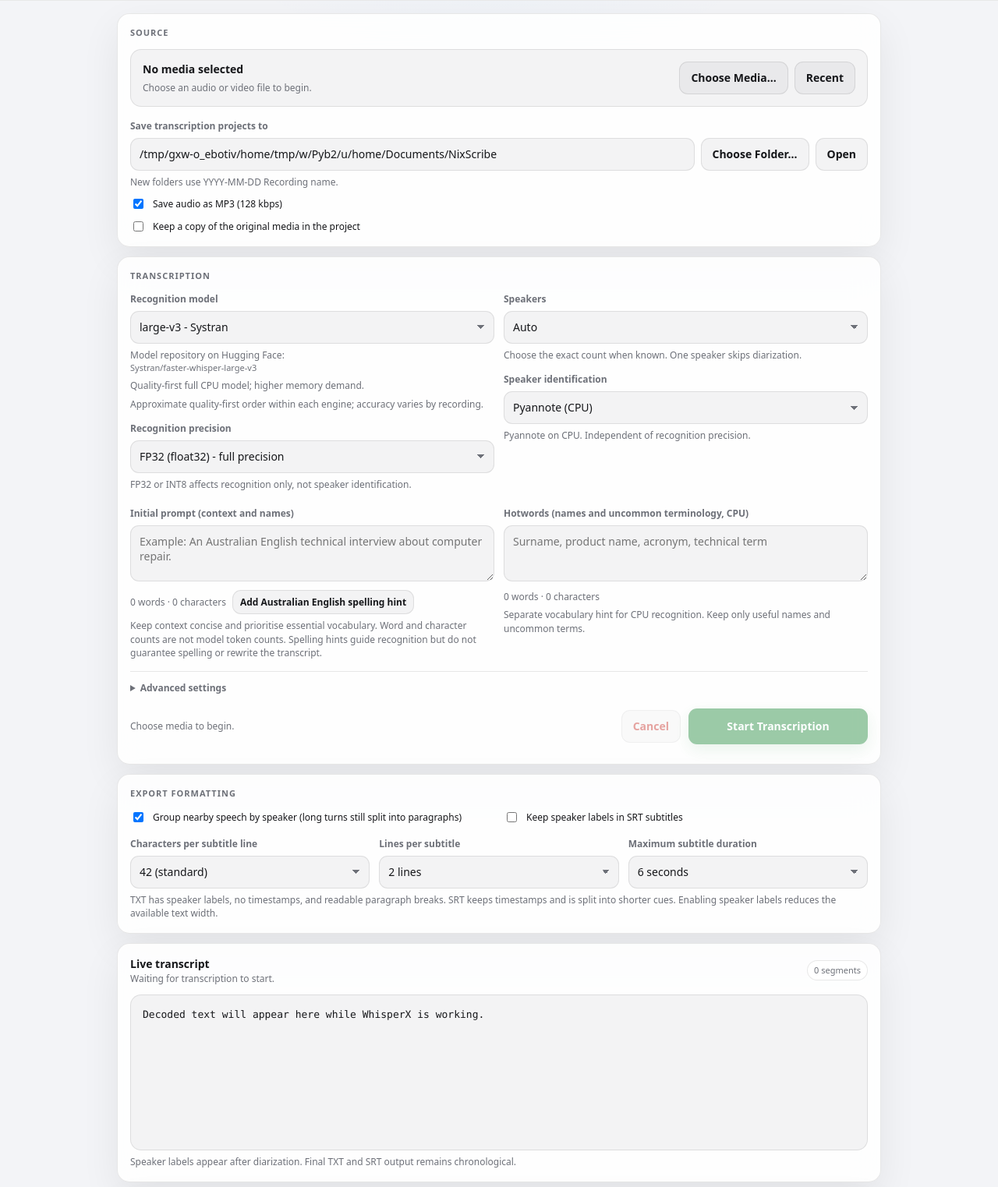
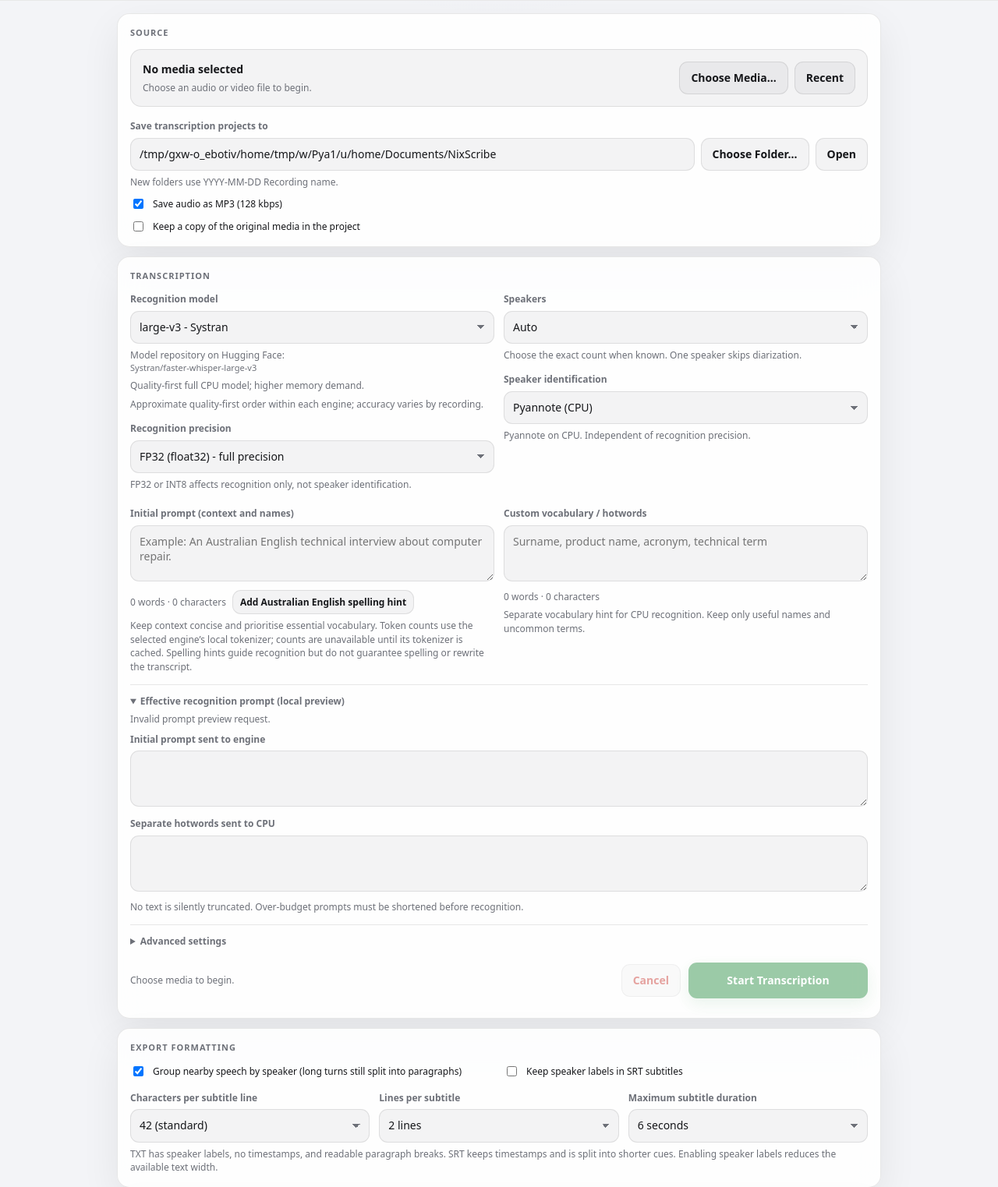
Before and after one commit to NixMcRetro/NixScribe, a Flask app: page / in a window 1280 px wide. Shown: the part 71-1594 px from the top of the page at 78% size. Run offline with Flask 3, Linux system fonts and the light colour scheme; data that the repository does not hold is empty; some libraries are stand-ins or nearby versions.

Commit message:
Prepare backend-specific vocabulary prompts with local tokenizer validation

```diff
--- a/app.py
+++ b/app.py
@@ -31,6 +31,8 @@ from app_config import (DEFAULT_MODEL, MODEL_IDS, MODELS, MODEL_REPOSITORIES, VE
                         MLX_CPU_FALLBACK, preferred_model, apple_silicon)
 from mlx_backend import transcribe_mlx
 from model_cache import prepare_model, repository_for
+from prompt_handling import (PromptError, prepare_prompt, require_prompt,
+                             prompt_fields, prompt_metadata)
 from audio_export import export_mp3, mp3_destination
 from activity_log import export_activity_log
 from app_config import MODEL_DESCRIPTIONS
@@ -672,11 +674,20 @@ def _run_job(config: dict[str, Any]) -> None:
             _cancel_if_requested()
             return path
 
+        def prompt_for_attempt():
+            plan = require_prompt(prepare_prompt(
+                model_id, config["initial_prompt"], config["hotwords"],
+                snapshot=model_path))
+            _append_log("Recognition prompt: " + json.dumps(prompt_metadata(plan), sort_keys=True)
+                        + "; condition_on_previous_text=False")
+            return plan
+
         is_mlx = model_id in MLX_REPOSITORIES
         if is_mlx:
             attempt_started = time.monotonic()
             try:
                 model_path = prepare_selected_model()
+                prompt_plan = prompt_for_attempt()
                 asr_started = time.monotonic()
                 _update(stage="GPU recognition", detail="Loading the cached MLX model and transcribing on Apple GPU…",
                         stage_percent=0.0, overall_percent=8.0,
@@ -684,10 +695,10 @@ def _run_job(config: dict[str, Any]) -> None:
                 _append_log(f"MLX Apple GPU model: {MLX_REPOSITORIES[model_id]} (configured FP16)")
                 result = transcribe_mlx(
                     working_input, model_id, model_path, len(audio) / 16000.0,
-                    config.get("initial_prompt", ""), _cancel_if_requested,
+                    prompt_plan["initial_prompt"], _cancel_if_requested,
                 )
                 _update(stage_percent=100.0, overall_percent=66.0)
-            except JobCancelled:
+            except (JobCancelled, PromptError):
                 raise
             except Exception as exc:
                 _cancel_if_requested()
@@ -701,6 +712,7 @@ def _run_job(config: dict[str, Any]) -> None:
 
         if not is_mlx:
             model_path = prepare_selected_model()
+            prompt_plan = prompt_for_attempt()
             asr_started = time.monotonic()
             compute_type = "float32" if requested_model in MLX_REPOSITORIES else config["compute_type"]
             asr_options = {
@@ -713,8 +725,8 @@ def _run_job(config: dict[str, Any]) -> None:
                 "log_prob_threshold": -1.0,
                 "no_speech_threshold": 0.6,
                 "condition_on_previous_text": False,
-                "initial_prompt": config.get("initial_prompt") or None,
-                "hotwords": config.get("hotwords") or None,
+                "initial_prompt": prompt_plan["initial_prompt"] or None,
+                "hotwords": prompt_plan["hotwords"] or None,
                 "suppress_tokens": [-1],
                 "suppress_numerals": False,
             }
@@ -773,7 +785,8 @@ def _run_job(config: dict[str, Any]) -> None:
                        "engine": "mlx" if is_mlx else "faster-whisper",
                        "device": "apple-gpu" if is_mlx else "cpu",
                        "configured_precision": "float16" if is_mlx else compute_type,
-                       "fallback": model_id != requested_model}
+                       "fallback": model_id != requested_model,
+                       "prompt": prompt_metadata(prompt_plan)}
         _update(recognition=recognition)
         _append_log(f"Recognition completed: model={model_id}, requested={requested_model}, "
                     f"engine={recognition['engine']}, device={recognition['device']}, "
@@ -1376,6 +1389,24 @@ def browse_projects():
         return jsonify({"ok": False, "error": str(exc)}), 500
 
 
+@app.post("/api/prompt-preview")
+def prompt_preview():
+    if not request.is_json or request.headers.get("X-NixScribe-Action") != "prompt-preview":
+        return jsonify({"error": "Invalid prompt preview request."}), 400
+    origin = request.headers.get("Origin")
+    if origin and origin != request.host_url.rstrip("/"):
+        return jsonify({"error": "Invalid prompt preview origin."}), 403
+    payload = request.get_json(silent=True)
+    if not isinstance(payload, dict):
+        return jsonify({"error": "Invalid prompt preview payload."}), 400
+    try:
+        initial, vocabulary = prompt_fields(payload)
+        plan = prepare_prompt(str(payload.get("model", preferred_model())), initial, vocabulary)
+        return jsonify(plan)
+    except PromptError as exc:
+        return jsonify({"error": str(exc)}), 400
+
+
 @app.post("/api/start")
 def start_job():
     payload = request.get_json(force=True, silent=False) or {}
@@ -1410,6 +1441,11 @@ def start_job():
         or srt_duration not in (3.0, 4.0, 6.0, 8.0)
     ):
         return jsonify({"ok": False, "error": "Unsupported subtitle formatting options."}), 400
+
+    try:
+        initial_prompt, hotwords = prompt_fields(payload)
+    except PromptError as exc:
+        return jsonify({"ok": False, "error": str(exc)}), 400
 
     config = {
         "input_file": input_file,
@@ -1429,8 +1465,8 @@ def start_job():
         "srt_chars_per_line": srt_width,
         "srt_max_lines": srt_lines,
         "srt_max_duration": srt_duration,
-        "initial_prompt": str(payload.get("initial_prompt", "")).strip(),
-        "hotwords": str(payload.get("hotwords", "")).strip(),
+        "initial_prompt": initial_prompt,
+        "hotwords": hotwords,
     }
 
     if config["diarization_device"] not in DIARIZATION_DEVICES:
@@ -1444,10 +1480,16 @@ def start_job():
     if config["model"] in MLX_REPOSITORIES:
         if not apple_silicon():
             return jsonify({"ok": False, "error": "MLX requires an Apple silicon Mac."}), 400
-        if config["hotwords"]:
-            return jsonify({"ok": False, "error": "MLX does not support the CPU hotwords setting. Use Context instead."}), 400
     if config["compute_type"] not in {"float32", "int8"}:
         return jsonify({"ok": False, "error": "Unsupported compute type."}), 400
+
+    try:
+        plan = prepare_prompt(config["model"], initial_prompt, hotwords)
+        if plan["available"]:
+            require_prompt(plan)
+        # An uncached CPU tokenizer is checked again after normal model preparation.
+    except PromptError as exc:
+        return jsonify({"ok": False, "error": str(exc)}), 400
 
     with state_lock:
         if STATE.get("running"):
@@ -1475,7 +1517,7 @@ def start_job():
             diarization_actual=None,
             error=None,
             detected_speakers=[],
-            settings=config,
+            settings={k: v for k, v in config.items() if k not in ("initial_prompt", "hotwords")},
         )
         try:
             threading.Thread(target=_run_job, args=(config,), daemon=True).start()
--- a/templates/index.html
+++ b/templates/index.html
@@ -378,16 +378,26 @@
           <span id="promptCount" class="hint">0 words · 0 characters</span>
           <button id="australianSpellingBtn" type="button">Add Australian English spelling hint</button>
         </div>
-        <div id="promptHint" class="hint">Keep context concise and prioritise essential vocabulary. Word and character counts are not model token counts. Spelling hints guide recognition but do not guarantee spelling or rewrite the transcript.</div>
+        <div id="promptHint" class="hint">Keep context concise and prioritise essential vocabulary. Token counts use the selected engine’s local tokenizer; counts are unavailable until its tokenizer is cached. Spelling hints guide recognition but do not guarantee spelling or rewrite the transcript.</div>
       </div>
       <div id="hotwordsField">
-        <label for="hotwords">Hotwords (names and uncommon terminology, CPU)</label>
+        <label for="hotwords">Custom vocabulary / hotwords</label>
         <textarea id="hotwords" aria-describedby="hotwordsCount hotwordsHint" placeholder="Surname, product name, acronym, technical term"></textarea>
         <div id="hotwordsCount" class="hint">0 words · 0 characters</div>
         <div id="hotwordsHint" class="hint"></div>
       </div>
     </div>
-
+    <details class="advanced" open>
+      <summary>Effective recognition prompt (local preview)</summary>
+      <div id="promptBudget" class="hint" role="status" aria-live="polite">Checking local tokenizer…</div>
+      <label for="effectivePrompt" style="margin-top:8px">Initial prompt sent to engine</label>
+      <textarea id="effectivePrompt" readonly></textarea>
+      <div id="effectiveHotwordsField">
+        <label for="effectiveHotwords" style="margin-top:8px">Separate hotwords sent to CPU</label>
+        <textarea id="effectiveHotwords" readonly></textarea>
+      </div>
+      <div class="hint">No text is silently truncated. Over-budget prompts must be shortened before recognition.</div>
+    </details>
     <details class="advanced">
       <summary>Advanced settings</summary>
       <div class="checkline">
@@ -514,6 +524,8 @@ let startingJob = false;
 let lastJobStatus = 'Idle';
 let jobRunning = false;
 let exportingLog = false;
+let promptTimer;
+let promptRevision = 0;
 let hfReady = {{ hf_token_set|tojson }};
 
 function updateStartState() {
@@ -537,13 +549,13 @@ function updateModelRepository() {
     : 'FP32 or INT8 affects recognition only, not speaker identification.';
   $('batchLabel').textContent = isMLX ? 'CPU fallback batch size' : 'CPU batch size';
   $('batchHint').textContent = isMLX ? 'Only used if MLX falls back to CPU.' : 'Applies to CPU recognition.';
-  $('hotwords').disabled = isMLX;
   $('hotwordsHint').textContent = isMLX
-    ? 'MLX does not support separate hotwords. Use the initial prompt for essential terms. Your hotwords remain here for CPU selection and are not sent on MLX jobs, even on fallback.'
+    ? 'Vocabulary is appended to the MLX initial prompt. It may not persist beyond the first decoded window. CPU fallback uses separate fields.'
     : 'Separate vocabulary hint for CPU recognition. Keep only useful names and uncommon terms.';
+  $('effectiveHotwordsField').classList.toggle('hidden', isMLX);
   $('engineHint').textContent = option?.dataset.description || '';
 }
-$('model').addEventListener('change', updateModelRepository);
+$('model').addEventListener('change', () => { updateModelRepository(); updatePromptCounts(); });
 updateModelRepository();
 
 function updatePromptCounts() {
@@ -551,6 +563,34 @@ function updatePromptCounts() {
     const value = $(field).value.trim();
     const words = value ? value.split(/\s+/u).length : 0;
     $(counter).textContent = words + ' words · ' + Array.from(value).length + ' characters';
+  }
+  clearTimeout(promptTimer);
+  const revision = ++promptRevision;
+  $('promptBudget').textContent = 'Checking local tokenizer…';
+  $('effectivePrompt').value = '';
+  $('effectiveHotwords').value = '';
+  promptTimer = setTimeout(() => refreshPromptPreview(revision), 250);
+}
+async function refreshPromptPreview(revision) {
+  try {
+    const plan = await jsonFetch('/api/prompt-preview', {
+      method:'POST', headers:{'Content-Type':'application/json', 'X-NixScribe-Action':'prompt-preview'},
+      body:JSON.stringify({model:$('model').value, initial_prompt:$('initialPrompt').value, hotwords:$('hotwords').value})
+    });
+    if (revision !== promptRevision) return;
+    $('effectivePrompt').value = plan.initial_prompt;
+    $('effectiveHotwords').value = plan.hotwords;
+    if (!plan.available) {
+      $('promptBudget').textContent = 'Token count unavailable until the CPU tokenizer is cached. Checked before recognition.';
+      return;
+    }
+    $('promptCount').textContent = plan.initial_tokens + ' tokens (context alone)';
+    $('hotwordsCount').textContent = plan.vocabulary_tokens + ' tokens (vocabulary alone)';
+    $('promptBudget').textContent = plan.effective_tokens + ' / ' + plan.limit +
+      ' tokens (' + (plan.engine === 'mlx' ? 'combined MLX prompt' : 'conservative CPU total budget') + ')' +
+      (plan.over_limit ? ' — Too long. Shorten before starting; no text will be discarded.' : '');
+  } catch (e) {
+    if (revision === promptRevision) $('promptBudget').textContent = e.message || 'Local tokenizer unavailable.';
   }
 }
 function addAustralianSpelling() {
@@ -904,7 +944,7 @@ $('startBtn').addEventListener('click', async () => {
     srt_max_lines: Number($('srtLines').value),
     srt_max_duration: Number($('srtDuration').value),
     initial_prompt: $('initialPrompt').value.trim(),
-    hotwords: $('hotwords').disabled ? '' : $('hotwords').value.trim(),
+    hotwords: $('hotwords').value.trim(),
   };
   try {
     await jsonFetch('/api/start', {
```
Also changed, not shown: docs/technical-guide.md (+25 -6 lines), prompt_handling.py (added, +89 -0 lines), tests/installed_prompt_contract.py (added, +48 -0 lines), tests/test_prompt_controls.js (+5 -5 lines), tests/test_prompt_handling.py (added, +80 -0 lines), .github/workflows/build-macos.yml.
